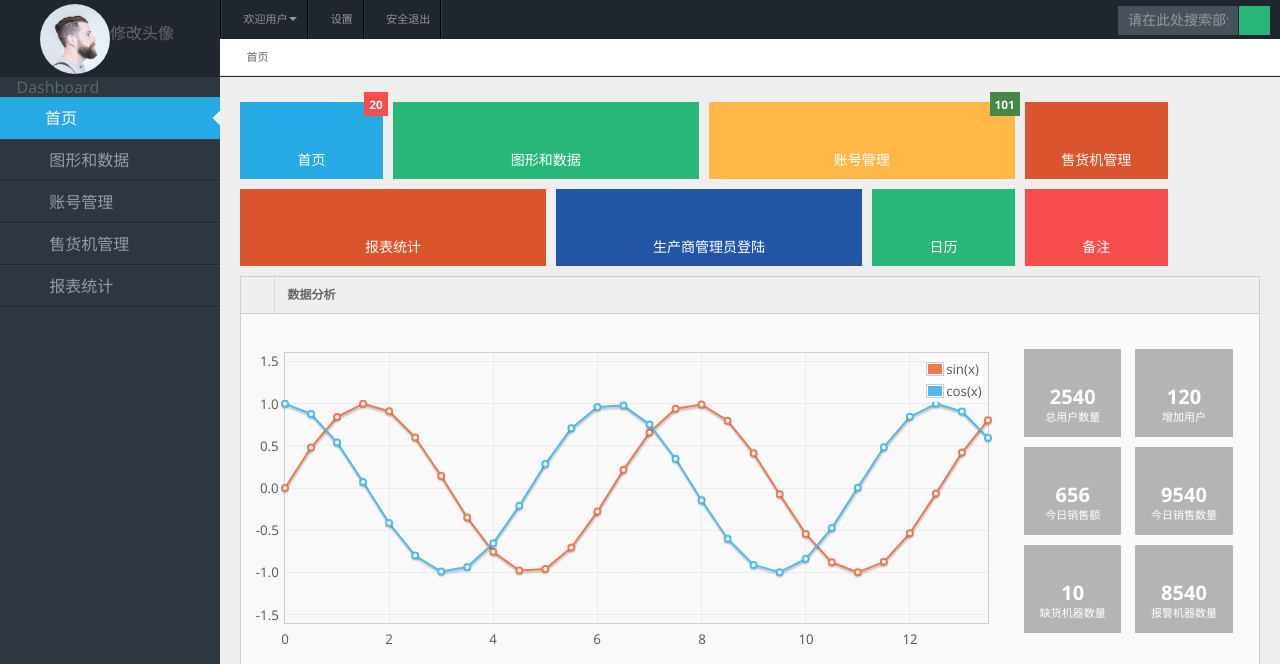
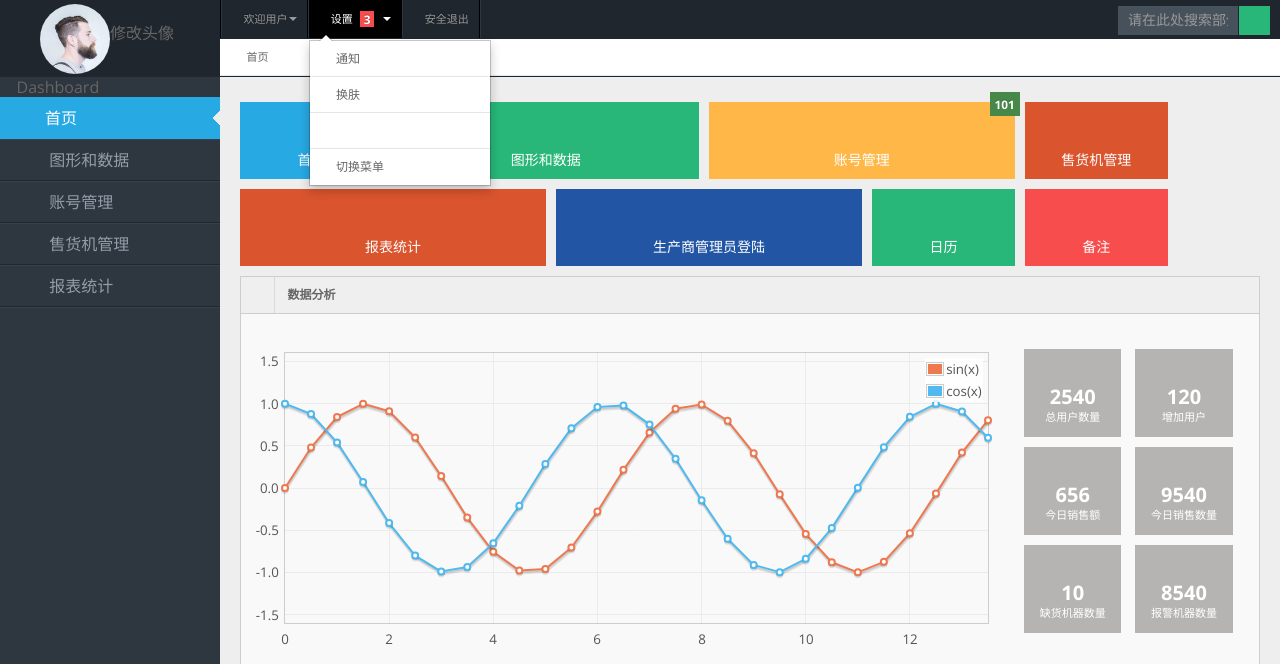
Before and after one commit to yoocoo/JavaPro3-vendor, a Java web app: page /mvc/home in a window 1280 px wide, after a click that opens the changed part. Shown: the top 664 px of the page. Run offline with Spring Boot 4, a stand-in JSP engine, Linux system fonts and the light colour scheme; the project's own start-up code is not run, and a stand-in starts its controllers and pages; some web fonts are replaced.

Commit message:
5.3更新
WJ

```diff
--- a/main/webapp/WEB-INF/jsp/index-nav.jsp
+++ b/main/webapp/WEB-INF/jsp/index-nav.jsp
@@ -94,23 +94,27 @@
     <ul class="nav">
         <li class="dropdown" id="profile-messages">
             <a title="" href="#" data-toggle="dropdown" data-target="#profile-messages" class="dropdown-toggle"><i
-                    class="icon icon-user"></i> <span class="text">欢迎用户${userInfo.accountName}</span><b
-                    class="caret"></b></a>
+                    class="icon icon-user"></i> <span class="text">欢迎用户</span><b class="caret"></b></a>
             <ul class="dropdown-menu">
                 <%--modal弹窗触发的修改个人资料--%>
-                <li>
-                    <a data-toggle="modal" data-target="#my-prompt1" href="#">
-                        <i class="icon-user"></i> 个人资料</a></li>
+                <li><a data-toggle="modal" data-target="#my-prompt1" href="#"><i class="icon-user"></i> 个人资料</a></li>
                 <li class="divider">
                 <li><a href="<%=request.getContextPath()%>/mvc/login"><i class="icon-key"></i> 退出登录</a></li>
             </ul>
         </li>
-        <li class=""><a title="" href="#"><i class="icon icon-cog"></i>
-            <span
-                    class="text">设置</span></a></li>
+        <li class="dropdown" id="menu-messages"><a href="#" data-toggle="dropdown" data-target="#menu-messages" class="dropdown-toggle"><i class="icon icon-envelope"></i> <span class="text">设置</span> <span class="label label-important">3</span> <b class="caret"></b></a>
+            <ul class="dropdown-menu">
+                <li><a class="sAdd" title="" href="javascript:alert('预留功能，待开发')"><i class="icon-plus"></i> 通知</a></li>
+                <li class="divider"><>
+                <li><a class="sInbox" title="" href="javascript:alert('预留功能，待开发')"><i class="icon-envelope"></i> 换肤</a></li>
+                <li class="divider"><>
+                <li><a class="sOutbox" title="" href="javascript:alert('预留功能，待开发')"><i class="icon-arrow-up"></i> ${userInfo.accountName}</a></li>
+                <li class="divider"><>
+                <li><a class="sTrash" title="" href="javascript:alert('预留功能，待开发')"><i class="icon-trash"></i> 切换菜单</a></li>
+            </ul>
+            </li>
         <li class=""><a title="" href="<%=request.getContextPath()%>/mvc/login"><i class="icon icon-share-alt"></i>
             <span class="text">安全退出</span></a></li>
-
     </ul>
 </div>
 <!--close-top-Header-menu-->
```
Also changed, not shown: main/resources/mapper/UserDao.xml (+18 -2 lines).
